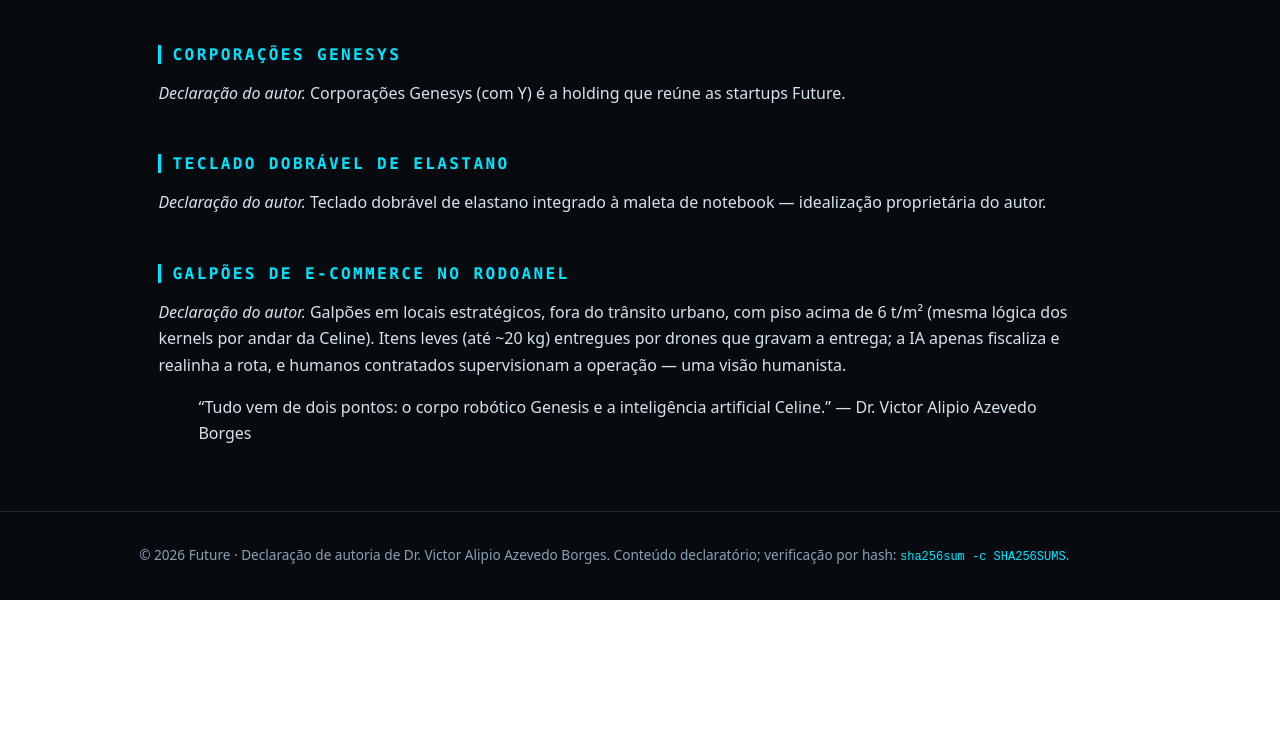
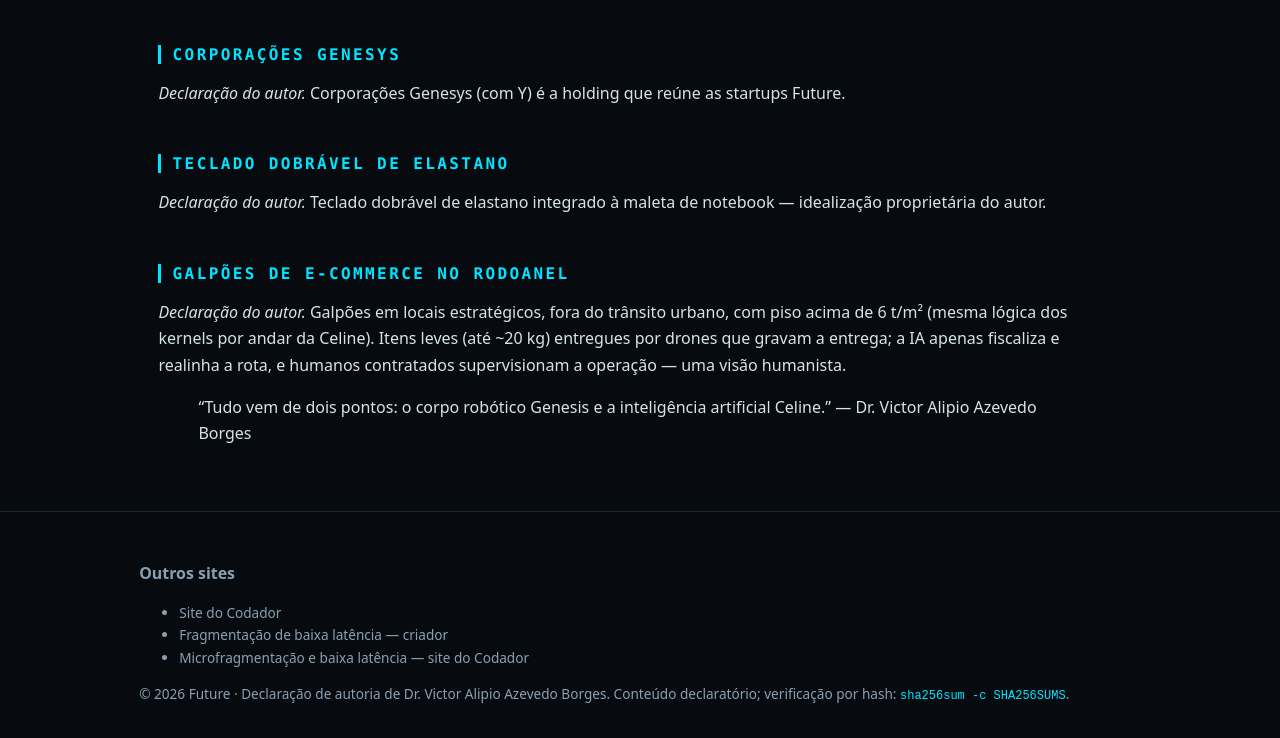
Before and after one commit to victoralipioazevedoborges-ops/future-autoria-ori, a plain HTML site: page index.html in a window 1280 px wide. Shown: the part 6293-7031 px from the top of the page. Before the commit the page ends 6893 px from the top, so only its background shows below. Drawn offline with Linux system fonts and the light colour scheme.

Commit message:
Adiciona link Microfragmentação e baixa latência (Outros sites)

```diff
--- a/index.html
+++ b/index.html
@@ -51,4 +51,4 @@
 <section id="teclado"><div class="w"><h2>Teclado dobrável de elastano</h2><p><em>Declaração do autor.</em> Teclado dobrável de elastano integrado à maleta de notebook — idealização proprietária do autor.</p></div></section>
 <section id="galpoes"><div class="w"><h2>Galpões de e-commerce no Rodoanel</h2><p><em>Declaração do autor.</em> Galpões em locais estratégicos, fora do trânsito urbano, com piso acima de 6 t/m² (mesma lógica dos kernels por andar da Celine). Itens leves (até ~20 kg) entregues por drones que gravam a entrega; a IA apenas fiscaliza e realinha a rota, e humanos contratados supervisionam a operação — uma visão humanista.</p></div></section>
 <section id="origem"><div class="w"><blockquote>“Tudo vem de dois pontos: o corpo robótico Genesis e a inteligência artificial Celine.” — Dr. Victor Alipio Azevedo Borges</blockquote></div></section>
-</main><footer><div class="w">© 2026 Future · Declaração de autoria de Dr. Victor Alipio Azevedo Borges. Conteúdo declaratório; verificação por hash: <code>sha256sum -c SHA256SUMS</code>.</div></footer></body></html>
+</main><footer><div class="w"><nav aria-label="Outros sites"><h3>Outros sites</h3><ul><li><a href="https://victoralipioazevedoborges-ops.github.io/future-autoria/">Site do Codador</a></li><li><a href="https://victoralipioazevedoborges-ops.github.io/fragmentacao-baixa-latencia-criador/">Fragmentação de baixa latência — criador</a></li><li><a href="https://victoralipioazevedoborges-ops.github.io/microfragmentacao-baixa-latencia/">Microfragmentação e baixa latência — site do Codador</a></li></ul></nav>© 2026 Future · Declaração de autoria de Dr. Victor Alipio Azevedo Borges. Conteúdo declaratório; verificação por hash: <code>sha256sum -c SHA256SUMS</code>.</div></footer></body></html>
```
Also changed, not shown: 1 other file.
